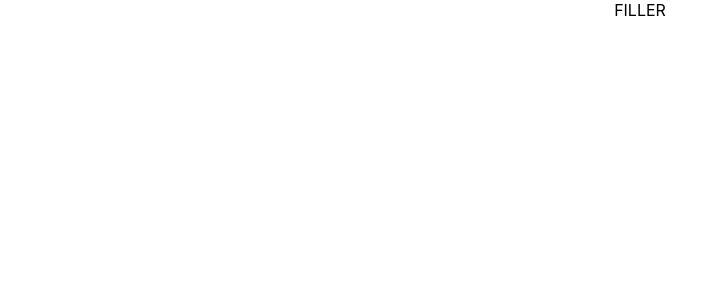
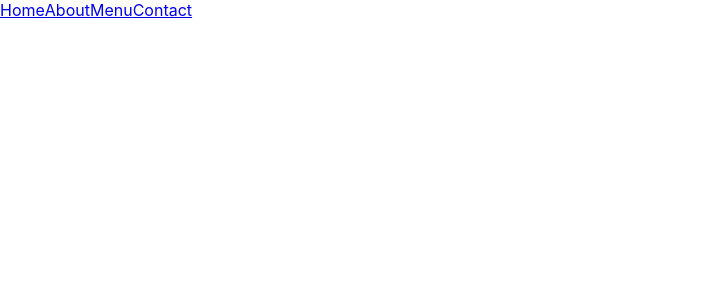
Before and after one commit to holdenout/responsive-menu-practice, a React (Create React App) app: page / in a window 1280 px wide. Shown: the top 300 px of the page, without its empty margins (0-728 px from the left). Built offline with nearby package versions, Linux system fonts and the light colour scheme.

Commit message:
Add nav basic setup

```diff
--- a/src/App.jsx
+++ b/src/App.jsx
@@ -1,9 +1,10 @@
 import './App.css';
+import NavBar from './Navbar.jsx';
 
 function App() {
   return (
     <div className="App">
-      FILLER
+      <NavBar />
     </div>
   );
 }
--- /dev/null
+++ b/src/Navbar.css
@@ -0,0 +1,8 @@
+.nav-container {
+  display: flex;
+  align-items: center;
+}
+
+ul {
+  list-style: none;
+}
--- /dev/null
+++ b/src/Navbar.jsx
@@ -0,0 +1,14 @@
+import './Navbar.css';
+
+export const Navbar = () => {
+  return (
+    <div className="nav-container">
+      <a href="#home">Home</a>
+      <a href="#about">About</a>
+      <a href="#menu">Menu</a>
+      <a href="#contact">Contact</a>
+    </div>
+  );
+};
+
+export default Navbar;
```
